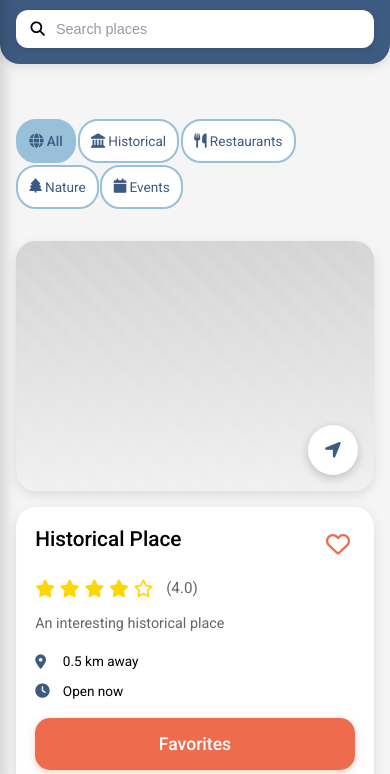
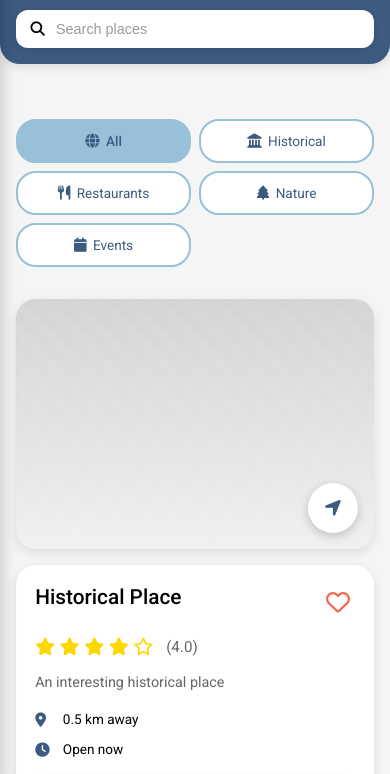
Before and after one commit to NomadicAlternative/ExploreTheCity, a plain HTML site: page index.html in a window 390 px wide. Shown: the part 61-835 px from the top of the page. Drawn offline with Linux system fonts and the light colour scheme.

Commit message:
style: Mejorar la responsividad de los filtros rápidos y ajustar el diseño de los chips de filtro

```diff
--- a/css/styles.css
+++ b/css/styles.css
@@ -270,9 +270,9 @@ a {
    ==================================== */
 .quick-filters-mobile {
     margin-top: 60px;
-    display: flex;
-    flex-wrap: wrap;
-    gap: 0.1rem;
+    display: grid;
+    grid-template-columns: repeat(2, 1fr);
+    gap: 0.5rem;
     padding: 0 1rem 1rem 1rem;
     width: 100%;
     max-width: 100%;
@@ -288,16 +288,16 @@ a {
 .filter-chip {
     display: flex;
     align-items: center;
-    gap: 0.2rem;
-    padding: 0.30rem 0.7rem;
+    justify-content: center;
+    gap: 0.4rem;
+    padding: 0.5rem 0.7rem;
     background-color: var(--white);
     border: 2px solid var(--secondary-color);
     border-radius: 20px;
     color: var(--primary-color);
     font-size: 0.85rem;
     white-space: nowrap;
-    transition: all 0.5s ease;
-    flex-shrink: 0;
+    transition: all 0.3s ease;
     min-height: 44px;
 }
 
@@ -613,6 +613,15 @@ a {
 }
 
 /* ====================================
+   Responsive - Mobile Medium (480px+)
+   ==================================== */
+@media (min-width: 480px) {
+    .quick-filters-mobile {
+        grid-template-columns: repeat(3, 1fr);
+    }
+}
+
+/* ====================================
    Responsive - Tablet (768px+)
    ==================================== */
 @media (min-width: 768px) {
@@ -654,6 +663,7 @@ a {
 
     .quick-filters-mobile {
         padding: 0 2rem 1rem 2rem;
+        grid-template-columns: repeat(5, 1fr);
     }
 
     .favorites-list,
```
